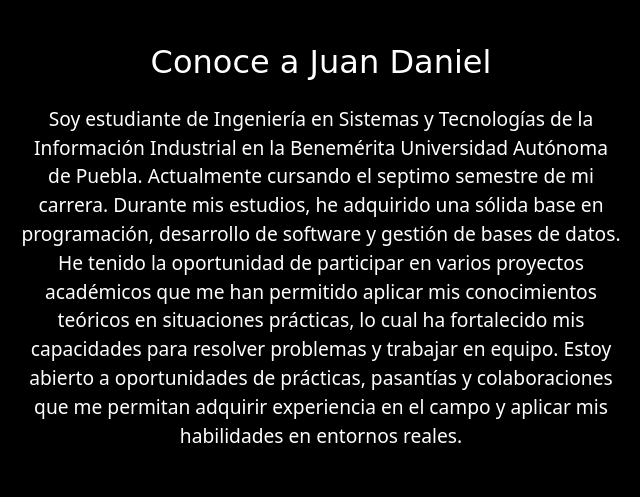
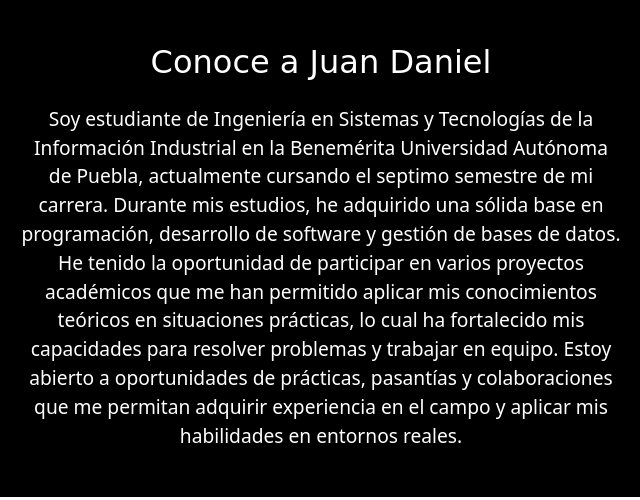
Before and after one commit to juan-daniel-carrasco-alonso/Portafolio_V1, a plain HTML site: page index.html in a window 1280 px wide. Shown: the part 1076-1576 px from the top of the page, 319-959 px from the left. Drawn offline with nearby package versions, Linux system fonts and the light colour scheme; a web font is replaced by a local one.

Commit message:
Update index.html

```diff
--- a/index.html
+++ b/index.html
@@ -68,7 +68,7 @@
     <section id="sobre-mi" class="sobre-mi seccion-obscura">
         <div class="contenedor">
             <h2 class="seccion-titulo">Conoce a Juan Daniel</h2>
-            <p class="seccion-texto">Soy estudiante de Ingeniería en Sistemas y Tecnologías de la Información Industrial en la Benemérita Universidad Autónoma de Puebla. Actualmente cursando el septimo semestre de mi carrera. Durante mis estudios, he adquirido una sólida base en programación, desarrollo de software y gestión de bases de datos.
+            <p class="seccion-texto">Soy estudiante de Ingeniería en Sistemas y Tecnologías de la Información Industrial en la Benemérita Universidad Autónoma de Puebla, actualmente cursando el septimo semestre de mi carrera. Durante mis estudios, he adquirido una sólida base en programación, desarrollo de software y gestión de bases de datos.
                 He tenido la oportunidad de participar en varios proyectos académicos que me han permitido aplicar mis conocimientos teóricos en situaciones prácticas, lo cual ha fortalecido mis capacidades para resolver problemas y trabajar en equipo. Estoy abierto a oportunidades de prácticas, pasantías y colaboraciones que me permitan adquirir experiencia en el campo y aplicar mis habilidades en entornos reales.</p>
         </div>
     </section>
```
